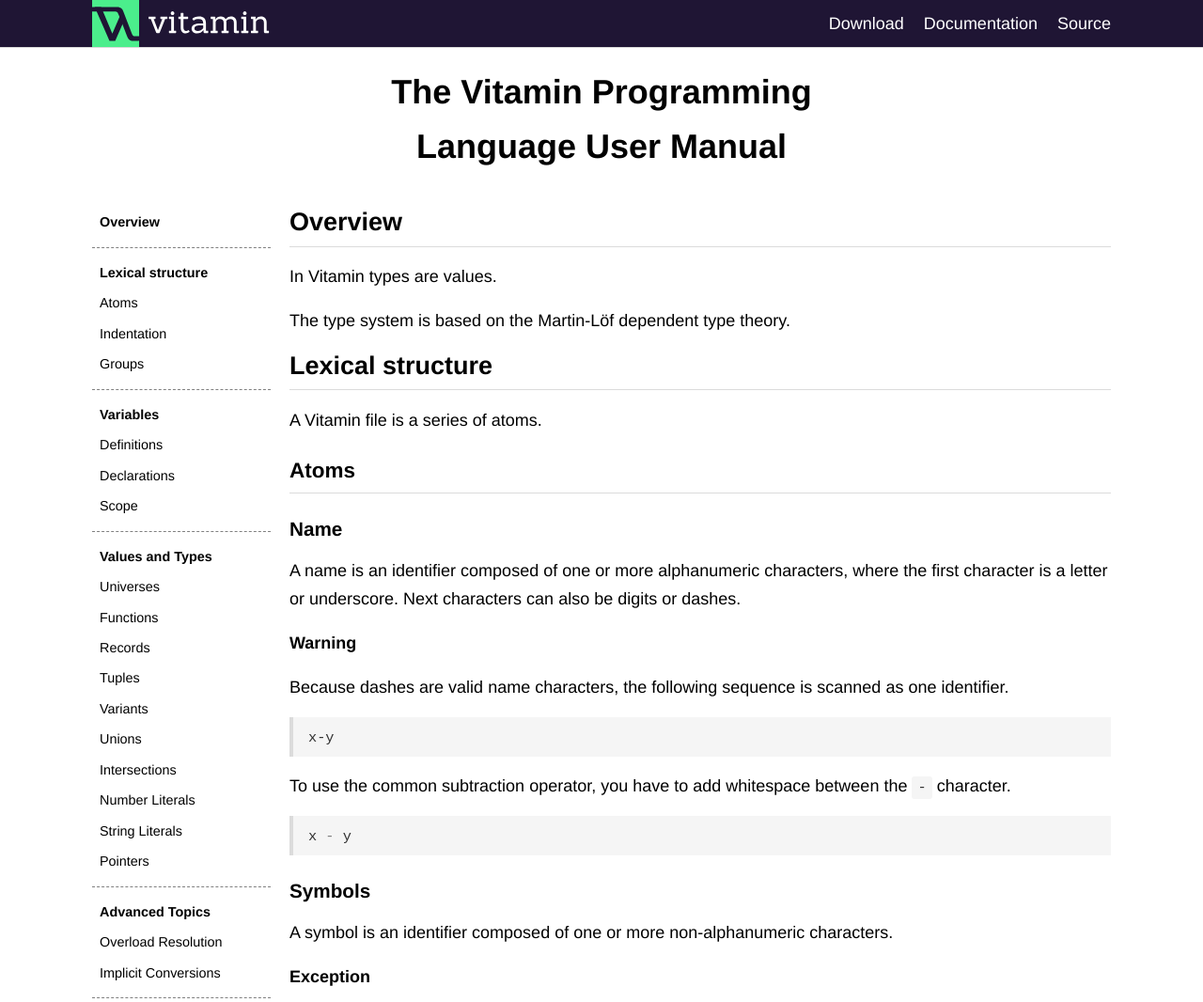
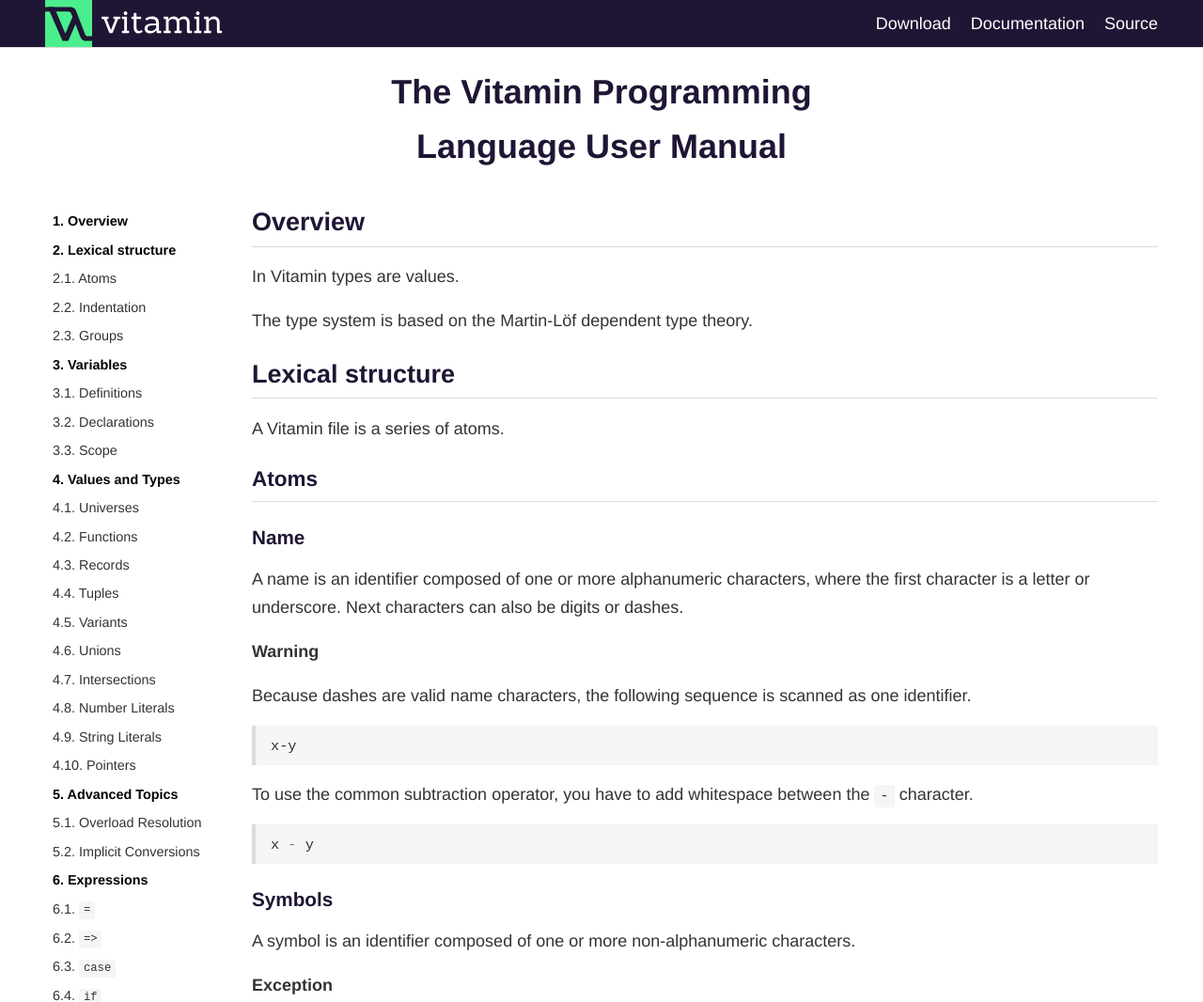
Before and after one commit to maxadamski/vitamin, a plain HTML site: page docs/manual.html in a window 1280 px wide. Shown: the top 1066 px of the page at 94% size. Drawn offline with nearby package versions, Linux system fonts and the light colour scheme; some packages are replaced by stand-ins of ours.

Commit message:
Website: lighter doc pages

```diff
--- a/docs/manual.html
+++ b/docs/manual.html
@@ -11,7 +11,6 @@
 <link rel="icon" href="static/favicon.png">
 
 <link rel="stylesheet" href="static/doc-style.css">
-<script src="https://cdnjs.cloudflare.com/ajax/libs/mathjax/2.7.2/MathJax.js?config=TeX-AMS-MML_HTMLorMML"></script>
 </head>
 
 <body>
@@ -114,6 +113,7 @@
 </div>
 
 <article>
+<script src="https://cdnjs.cloudflare.com/ajax/libs/mathjax/2.7.2/MathJax.js?config=TeX-AMS-MML_HTMLorMML"></script>
 
 <h1 id="overview">Overview</h1>
 
@@ -1067,23 +1067,23 @@ tensor <span class="op">=</span> <span class="ty">Core</span><span class="op">.<
 
 <h2 id="undefined"><code>undefined</code></h2>
 
-<pre><code class="vita">undefined <span class="op">:</span> <span class="ty">Never</span>
+<pre><code class="vita"><span class="sp">undefined</span> <span class="op">:</span> <span class="ty">Never</span>
 </code></pre>
 
 <p>Defining or declaring a variable with the special value <code>undefined</code> will not actually define or declare that variable. For example, the following expressions will do absolutely nothing.</p>
 
-<pre><code class="vita">x <span class="op">=</span> undefined
-y <span class="op">:</span> undefined
+<pre><code class="vita">x <span class="op">=</span> <span class="sp">undefined</span>
+y <span class="op">:</span> <span class="sp">undefined</span>
 </code></pre>
 
 <p>In conjunction with <code>if</code> and <code>case</code> expressions, <code>undefined</code> can be used for conditional definitions. For example, if you wanted to declare a 64-bit signed integer type, but only if the target architecture supports them, you could write the definition as follows.</p>
 
-<pre><code class="vita"><span class="ty">I64</span> <span class="op">:</span> <span class="kw">if</span> (target-bit-width <span class="op">==</span> <span class="num">64</span>) <span class="ty">Type</span> <span class="kw">else</span> undefined
+<pre><code class="vita"><span class="ty">I64</span> <span class="op">:</span> <span class="ty">Type</span> <span class="kw">if</span> target-bit-width <span class="op">==</span> <span class="num">64</span> <span class="kw">else</span> <span class="sp">undefined</span>
 </code></pre>
 
 <h2 id="unreachable"><code>unreachable</code></h2>
 
-<pre><code class="vita">unreachable <span class="op">:</span> <span class="ty">Never</span>
+<pre><code class="vita"><span class="sp">unreachable</span> <span class="op">:</span> <span class="ty">Never</span>
 </code></pre>
 
 <p>Evaluating the special value <code>unreachable</code> at compile-time will result in a compilation error. When <code>unreachable</code> is encountered at runtime the program will crash.</p>
--- a/docs/static/doc-style.css
+++ b/docs/static/doc-style.css
@@ -1,7 +1,3 @@
-
-main, header > nav {
-  max-width: 1100px;
-}
 
 main {
   display: flex;
@@ -10,47 +6,40 @@ main {
 
 .TOC {
   padding: 0 20px 0 0;
-  overflow-y: auto;
+}
+
+.TOC ul {
+  counter-reset: item;
+}
+
+.TOC li {
+  display: block;
+  font-size: 0.8rem;
 }
 
 .TOC a {
-  font-size: 0.8rem;
+  display: block;
+  color: var(--color-text);
   text-decoration: none;
-  color: black;
-  display: block;
-  padding: 4px 8px;
+  padding: 3px 8px;
+  border-radius: 5px;
   transition-property: background-color, color;
-  transition: .2s;
+  transition-duration: .2s;
 }
 
 .TOC a:hover {
-  background: rgba(0, 162, 255, 0.2);
-  color: rgb(0, 140, 255);
-  border-radius: 5px;
+  color: var(--color-link);
+  background: rgba(var(--color-vita-fg-rgb), 0.2);
 }
 
-.TOC ul ul, .TOC ol ol {
-  margin-bottom: 0;
-}
-
-.TOC > ul > li, .TOC > ol > li {
-  margin-bottom: 10px;
-  padding-bottom: 10px;
-  border-bottom: 1px dashed gray;
+.TOC a:before {
+  counter-increment: item;
+  content: counters(item, ".")". ";
 }
 
 .TOC > ul > li > a {
-  color: black;
   font-weight: bold;
-}
-
-.TOC > ul > li > ul > li > ul > li {
-  margin-left: 1em;
-}
-
-.TOC > ul > li > ul > li > ul > li a {
-  color: gray;
-  font-size: 0.7em;
+  color: var(--vita-color-bg);
 }
 
 .title {
@@ -65,7 +54,7 @@ main {
 
 .contents {
   display: grid;
-  grid-template: 1fr / 210px minmax(0, 1fr);
+  grid-template: 1fr / 220px minmax(0, 1fr);
 }
 
 @media screen and (max-width: 1000px) {
--- a/docs/static/style.css
+++ b/docs/static/style.css
@@ -4,7 +4,13 @@
   --line-height: 1.5;
   --leading: calc(var(--line-height) * 1rem);
   --scale: 1.414;
-  --color-vita-bg: #1F1534;
+  --color-vita-bg-rgb: 31, 21, 52;
+  --color-vita-bg: rgb(var(--color-vita-bg-rgb));
+  --color-vita-fg-rgb: 75, 238, 140;
+  --color-vita-fg: rgb(var(--color-vita-fg-rgb));
+  --color-link: #37A362;
+  --color-link-hover: #234732;
+  --color-text : #333;
   --color-hr   : #DBDBDB;
   --code-frame : 1px solid #e0e0e0;
   --code-fg    : #333333;
@@ -34,7 +40,8 @@ h1, h2, h3, h4, h5, h6 {
 }
 
 ul, ol {
-  list-style: none;
+  list-style: disc;
+  list-style-position: inside;
 }
 
 button, input, select {
@@ -65,9 +72,16 @@ td, th {
 
 /* typography */
 
+
+.title, h1, h2, h3, h4, h5 { color: var(--color-vita-bg) }
+p { color: var(--color-text); }
+a { color: var(--color-link); text-decoration: none; }
+a:hover { color: var(--color-link-hover); text-decoration: underline; }
 p, h1, h2, h3, article ul, article ol { margin-bottom: 0.9rem; }
+article h1:first-of-type { margin-top: 0; }
+article li { margin-bottom: 0.2rem; }
 p, li { font-size: 1.00rem; margin-top:   0; line-height: 1.70; }
-h1 { font-size: 1.50rem; margin-top:      0; line-height: 1.25; }
+h1 { font-size: 1.50rem; margin-top: 1.4rem; line-height: 1.25; }
 h2 { font-size: 1.25rem; margin-top: 1.4rem; line-height: 1.25; }
 h3 { font-size: 1.15rem; margin-top: 1.4rem; line-height: 1.25; }
 pre { margin-bottom: 16px; }
@@ -75,11 +89,6 @@ pre { margin-bottom: 16px; }
 article h1, article h2 {
   padding-bottom: 8px;
   border-bottom: 1px solid var(--color-hr)
-}
-
-article ul {
-  list-style: disc;
-  margin-left: 1em;
 }
 
 /* tables */
@@ -136,6 +145,7 @@ main {
 
 .logo {
   max-width: 200px;
+  height: 50px;
 }
 
 header {
@@ -165,22 +175,17 @@ a img {
 }
 
 main, header > nav {
-  max-width: 900px;
-}
-
-header > nav > * {
-  display: inline-block;
+  max-width: 1200px;
 }
 
 header > nav a {
   margin: 0 var(--global-pad-h);
   color: white;
-  text-decoration: none;
 }
 
 header > nav a:hover {
-  text-decoration: underline;
   cursor: pointer;
+  color: white;
 }
 
 footer {
@@ -190,6 +195,11 @@ footer {
   justify-content: center;
   align-items: center;
   margin-top: 30px;
+}
+
+blockquote {
+  border-left: 4px solid var(--color-hr);
+  padding-left: 16px;
 }
 
 pre {
@@ -218,7 +228,7 @@ code {
   color: var(--code-fg);
 }
 
-@media screen and (max-width: 900px) {
+@media screen and (max-width: 1100px) {
   main {
     justify-self: unset;
   }
```
Also changed, not shown: docs/index.html (+1 -1 lines), docs/quick-start.html (+0 -1 lines), docs/src/pages/index.html (+1 -1 lines), docs/src/pages/manual.md (+2 -2 lines), docs/src/templates/doc.html (+0 -1 lines), docs/tour.html (+0 -1 lines), 1 other file.
